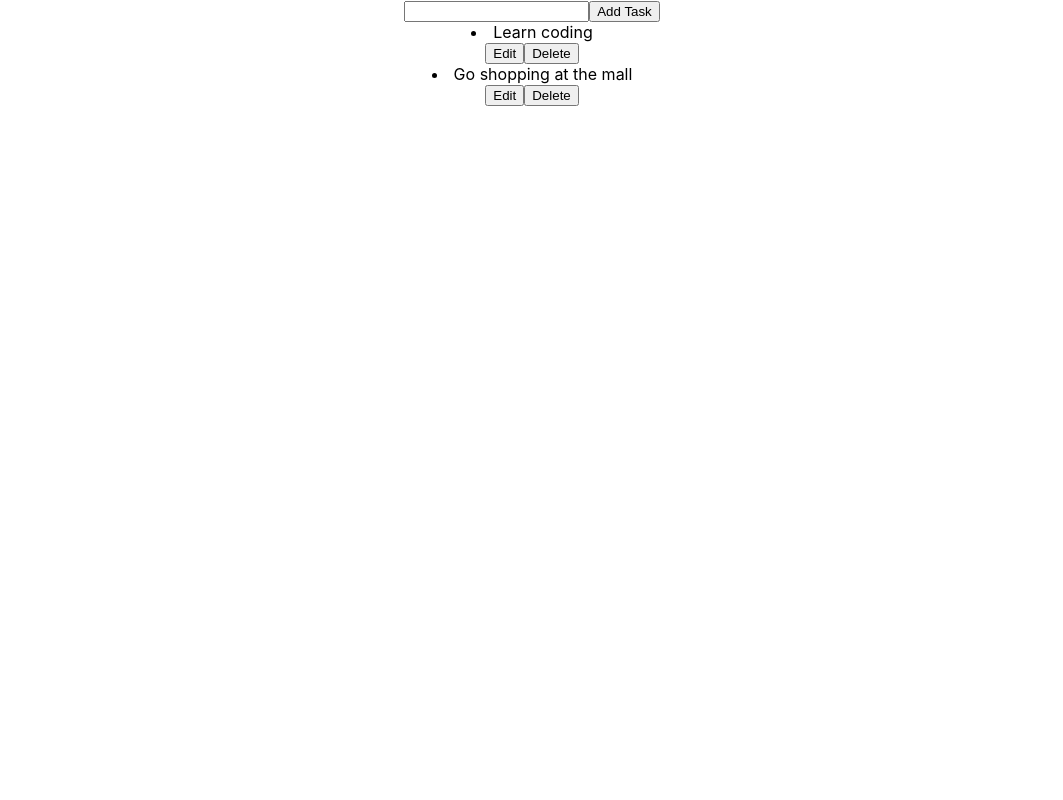
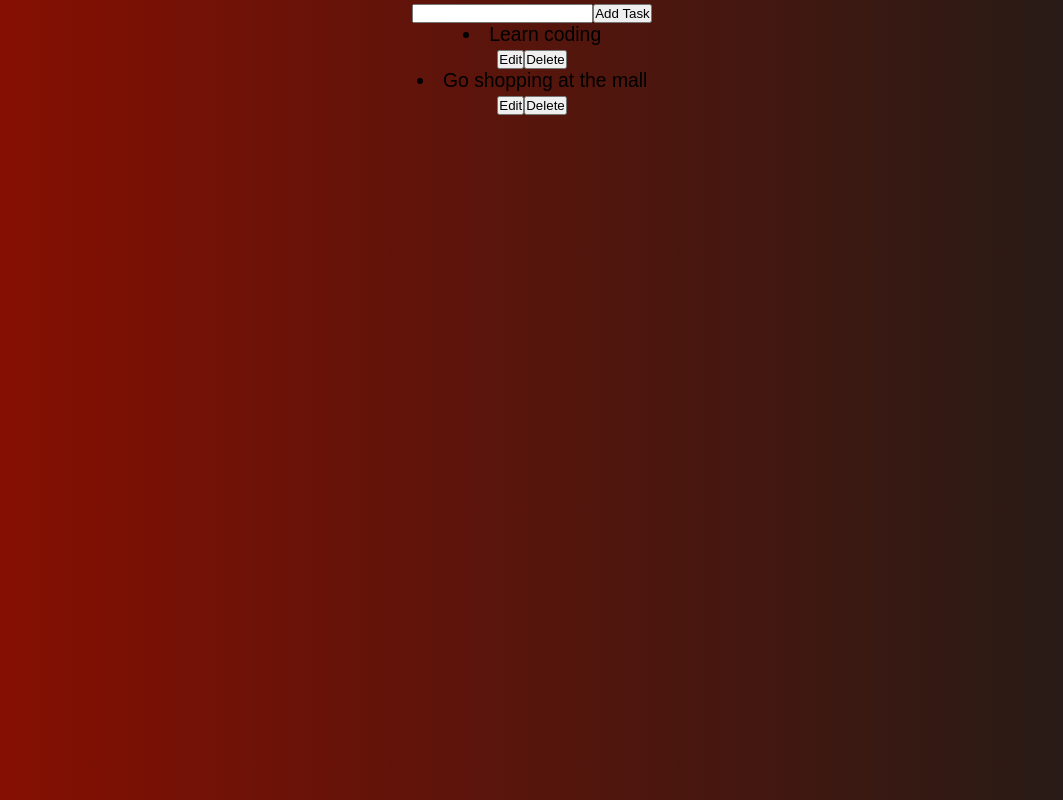
Before and after one commit to JohnMwendwa/todolist, a React (Create React App) app: page / in a window 1280 px wide. Shown: the whole page, without its empty margins (108-1171 px from the left). Built offline with nearby package versions, Linux system fonts and the light colour scheme; the HTML template or start-up script is replaced by a standard one.

Commit message:
style the page body

```diff
--- a/src/index.css
+++ b/src/index.css
@@ -1,13 +1,10 @@
-body {
-  margin: 0;
-  font-family: -apple-system, BlinkMacSystemFont, 'Segoe UI', 'Roboto', 'Oxygen',
-    'Ubuntu', 'Cantarell', 'Fira Sans', 'Droid Sans', 'Helvetica Neue',
-    sans-serif;
-  -webkit-font-smoothing: antialiased;
-  -moz-osx-font-smoothing: grayscale;
+*{
+  box-sizing:border-box;margin:0;
+  padding:0
 }
 
-code {
-  font-family: source-code-pro, Menlo, Monaco, Consolas, 'Courier New',
-    monospace;
+body,html{
+background:#8e0e00;background:linear-gradient(270deg,#1f1c18,#8e0e00);;;
+font-family:Quicksand,sans-serif;
+font-size:1.1rem;height:100%;
 }
```
